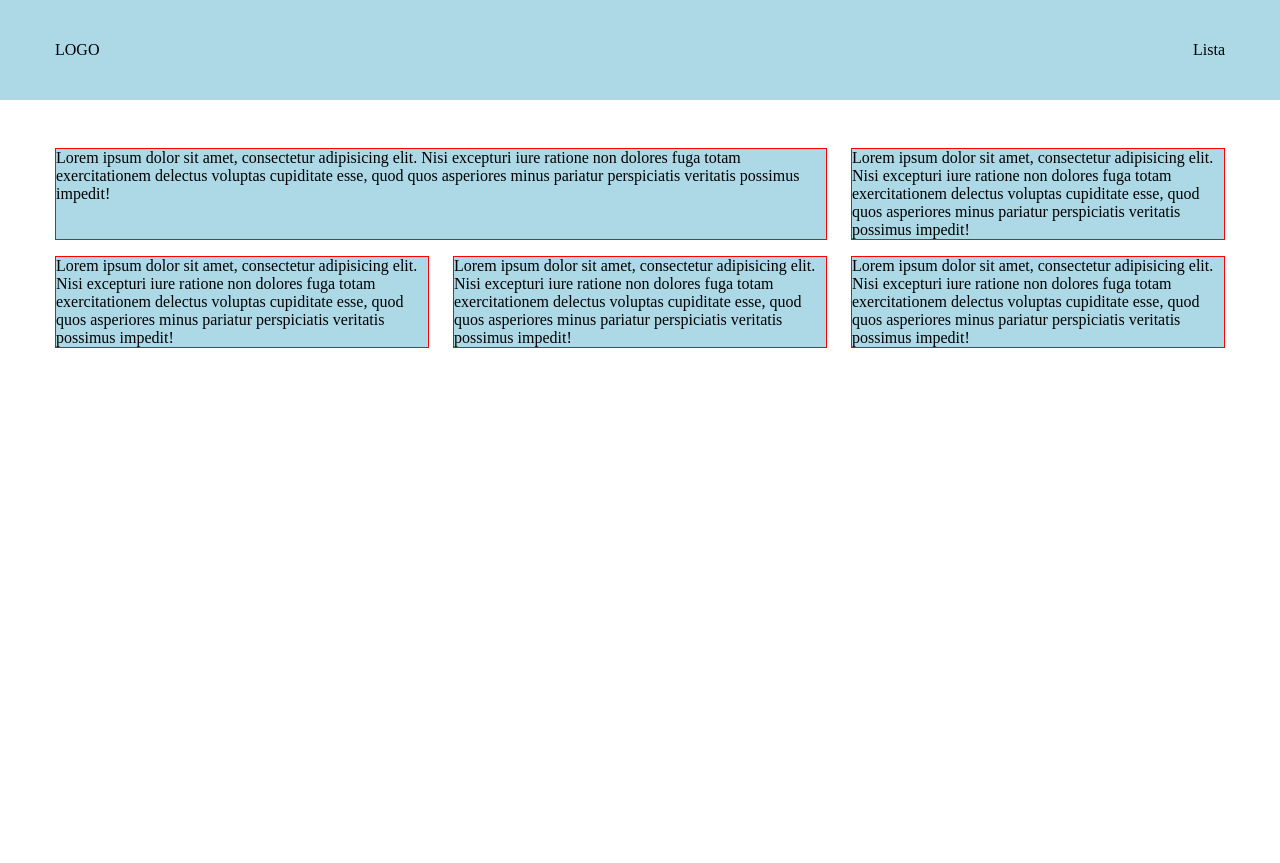
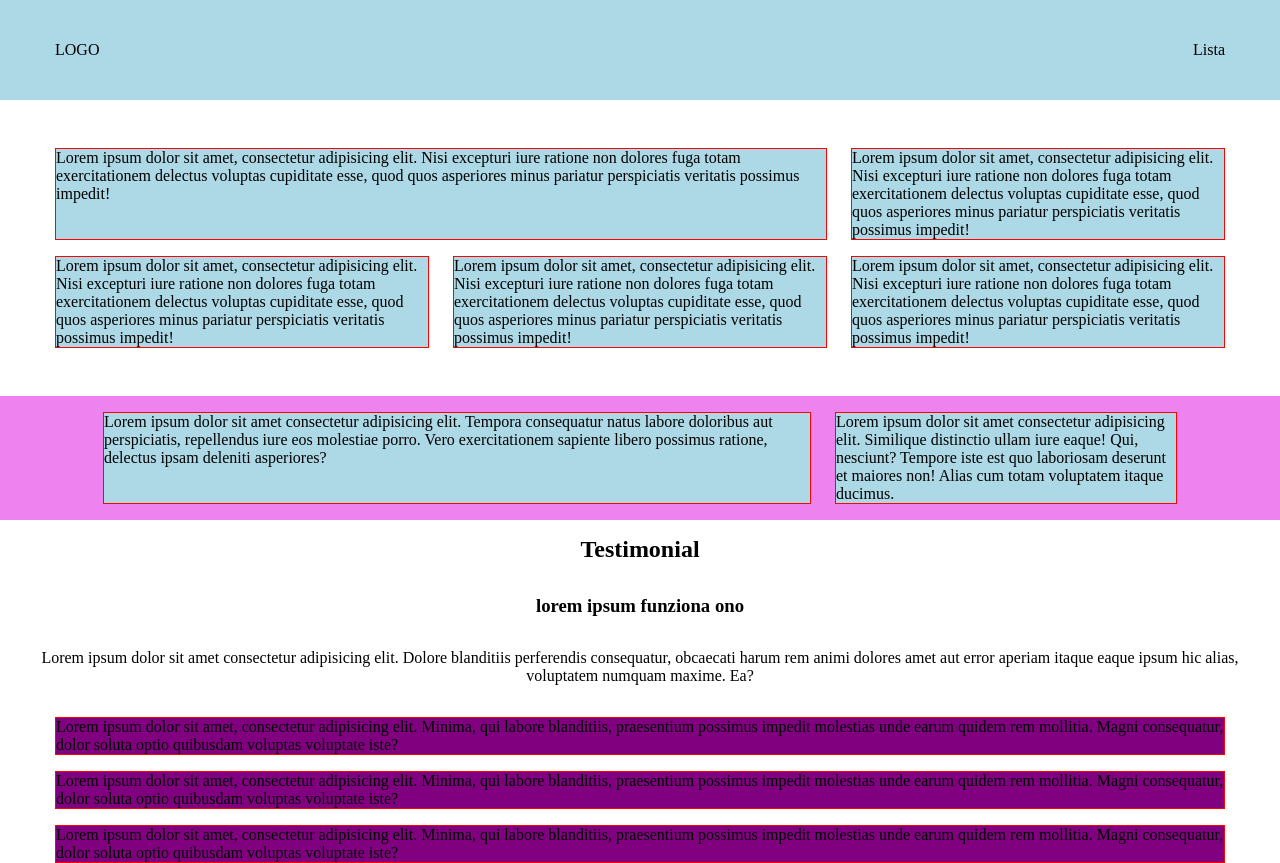
Before and after one commit to fede2796/htmlcss-responsive-layout, a plain HTML site: page index.html in a window 1280 px wide. Before the commit the page ends 800 px from the top, so only its background shows below. Drawn offline with Linux system fonts and the light colour scheme.

Commit message:
testimonials

```diff
--- a/css/style.css
+++ b/css/style.css
@@ -21,13 +21,10 @@ header{
     padding: 0 2rem;
 }
 /*HEADER*/
-.icon{
+.list{
     display: none;
 }
 /*MAIN*/
-.container-col{
-
-}
 .col{
     border: 1px solid red;
     background-color: lightblue;
@@ -36,6 +33,19 @@ header{
 .info{
     padding-top: 2rem;
     padding-bottom: 3rem;
+}
+.strategy{
+    background-color: violet;
+    padding-bottom: 1rem;
+}
+.testimonial .col{
+    background-color: purple;
+}
+
+h2, h3, p{
+    text-align: center;
+    background-color: white;
+    padding: 1rem 0;
 }
 /*TABLET*/
 @media screen and (min-width:768px){
@@ -61,16 +71,27 @@ header{
     .col:nth-child(5){
         margin-top: 1rem;
     }
+    .testimonial .container-col{
+        flex-direction: column;
 
+    }
+    .testimonial .col{
+        width: 100%;
+    }
 
 }
 /*DISPLAY*/
-@media screen and (max-width:997px) {
-    .icon{
+@media screen and (min-width:997px) {
+    .list{
         display: block;
     }
-    .list{
+    .icon{
         display: none;
     }
+    .strategy .container{
+        padding: 0 3rem;
+    }
+    .testimonial .col{
 
+    }
 }
--- a/index.html
+++ b/index.html
@@ -24,6 +24,7 @@
         </nav>
     </header>
 
+    <!--Info-->
     <section class="padding-container">
         <div class=" info container">
             <div class="container-col">
@@ -45,5 +46,41 @@
             </div>
         </div>
     </section>
+
+    <!-- Strategy-->
+    <section class=" strategy padding-container">
+        <div class="container">
+            <div class="container-col">
+                <div class="col">
+                    Lorem ipsum dolor sit amet consectetur adipisicing elit. Tempora consequatur natus labore doloribus aut perspiciatis, repellendus iure eos molestiae porro. Vero exercitationem sapiente libero possimus ratione, delectus ipsam deleniti asperiores?
+                </div>
+                <div class="col">
+                    Lorem ipsum dolor sit amet consectetur adipisicing elit. Similique distinctio ullam iure eaque! Qui, nesciunt? Tempore iste est quo laboriosam deserunt et maiores non! Alias cum totam voluptatem itaque ducimus.
+                </div>
+            </div>
+        </div>
+    </section>
+
+    <!-- Testimonials-->
+    <section class=" testimonial padding-container">
+        <h2>Testimonial</h2>
+        <h3>lorem ipsum funziona ono</h3>
+        <p>Lorem ipsum dolor sit amet consectetur adipisicing elit. Dolore blanditiis perferendis consequatur, obcaecati harum rem animi dolores amet aut error aperiam itaque eaque ipsum hic alias, voluptatem numquam maxime. Ea?</p>
+        <div class="container">
+            <div class="container-col">
+                <div class="col">
+                    Lorem ipsum dolor sit amet, consectetur adipisicing elit. Minima, qui labore blanditiis, praesentium possimus impedit molestias unde earum quidem rem mollitia. Magni consequatur, dolor soluta optio quibusdam voluptas voluptate iste?
+                </div>
+                <div class="col">
+                    Lorem ipsum dolor sit amet, consectetur adipisicing elit. Minima, qui labore blanditiis, praesentium possimus impedit molestias unde earum quidem rem mollitia. Magni consequatur, dolor soluta optio quibusdam voluptas voluptate iste?
+                </div>
+                <div class="col">
+                    Lorem ipsum dolor sit amet, consectetur adipisicing elit. Minima, qui labore blanditiis, praesentium possimus impedit molestias unde earum quidem rem mollitia. Magni consequatur, dolor soluta optio quibusdam voluptas voluptate iste?
+                </div>
+            </div>
+        </div>
+    </section>
+
+
 </body>
 </html>
```
